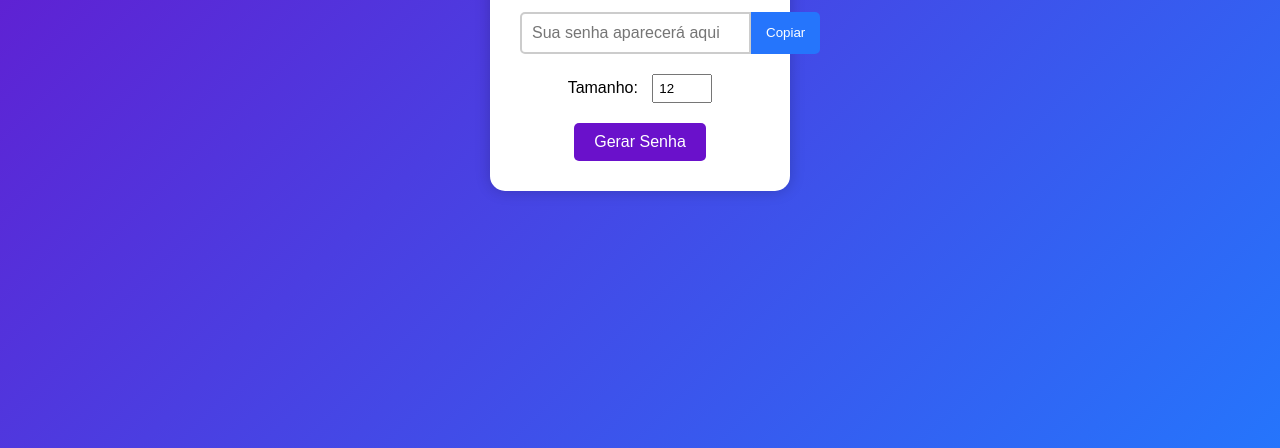
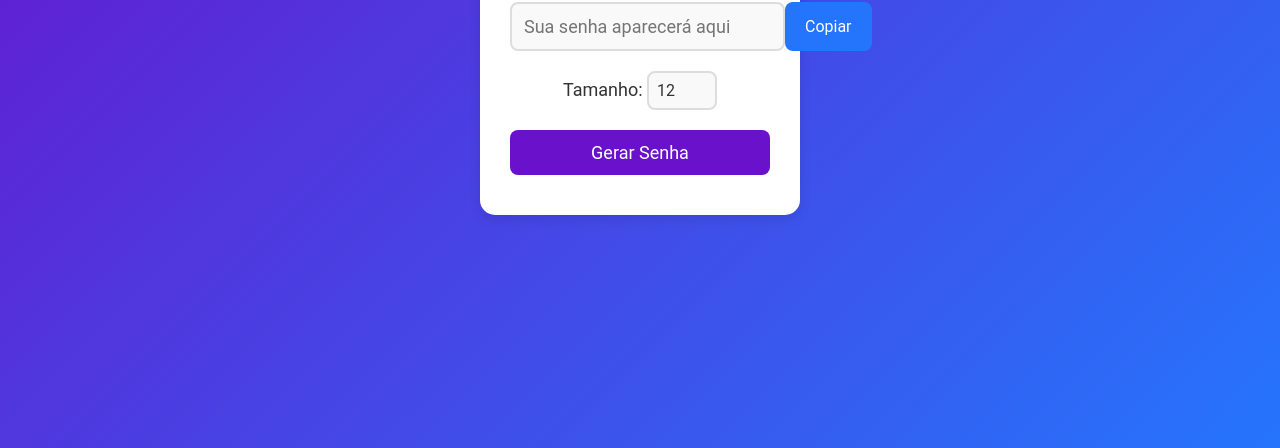
Before and after one commit to joaovitorrios/gerador-senhas, a plain HTML site: page index.html in a window 1280 px wide. Shown: the part 352-800 px from the top of the page. Drawn offline with Linux system fonts and the light colour scheme.

Commit message:
alteração no css

```diff
--- a/index.html
+++ b/index.html
@@ -20,6 +20,6 @@
         <button id="generate">Gerar Senha</button>
     </div>
 
-    <script src="script.js"></script>
+    <script src="./script.js"></script>
 </body>
 </html>
--- a/sscript.js
+++ b/script.js
@@ -3,7 +3,7 @@ const lengthInput = document.getElementById('length');
 const generateBtn = document.getElementById('generate');
 const copyBtn = document.getElementById('copy');
 
-// Caracteres possíveis
+
 const characters = "ABCDEFGHIJKLMNOPQRSTUVWXYZabcdefghijklmnopqrstuvwxyz0123456789!@#$%^&*()_+=-[]{}|;:,.<>?/";
 
 generateBtn.addEventListener('click', () => {
--- a/style.css
+++ b/style.css
@@ -2,7 +2,7 @@
     margin: 0;
     padding: 0;
     box-sizing: border-box;
-    font-family: 'Arial', sans-serif;
+    font-family: 'Roboto', sans-serif;
 }
 
 body {
@@ -11,44 +11,62 @@ body {
     display: flex;
     justify-content: center;
     align-items: center;
+    font-size: 18px;
+    color: #333;
 }
 
 .container {
-    background: white;
-    padding: 30px;
+    background: #fff;
+    padding: 40px 30px;
     border-radius: 15px;
-    box-shadow: 0 0 15px rgba(0, 0, 0, 0.2);
+    box-shadow: 0 4px 12px rgba(0, 0, 0, 0.1);
     text-align: center;
-    width: 300px;
+    width: 320px;
+    transition: transform 0.3s ease;
+}
+
+.container:hover {
+    transform: scale(1.05);
 }
 
 h1 {
     margin-bottom: 20px;
-    font-size: 24px;
-    color: #333;
+    font-size: 26px;
+    color: #4e4e4e;
+    letter-spacing: 1px;
 }
 
 .input-group {
     display: flex;
+    justify-content: space-between;
     margin-bottom: 20px;
 }
 
 #password {
     flex: 1;
-    padding: 10px;
-    font-size: 16px;
-    border: 2px solid #ccc;
-    border-radius: 5px 0 0 5px;
+    padding: 12px;
+    font-size: 18px;
+    border: 2px solid #ddd;
+    border-radius: 8px;
+    background-color: #f9f9f9;
+    color: #333;
     outline: none;
+    transition: border-color 0.3s ease;
+}
+
+#password:focus {
+    border-color: #6a11cb;
 }
 
 #copy {
-    padding: 10px 15px;
+    padding: 12px 20px;
     background-color: #2575fc;
     color: white;
     border: none;
-    border-radius: 0 5px 5px 0;
+    border-radius: 8px;
     cursor: pointer;
+    font-size: 16px;
+    transition: background-color 0.3s ease;
 }
 
 #copy:hover {
@@ -60,19 +78,31 @@ h1 {
 }
 
 #length {
-    width: 60px;
-    padding: 5px;
-    margin-left: 10px;
+    padding: 8px;
+    font-size: 16px;
+    width: 70px;
+    border-radius: 8px;
+    border: 2px solid #ddd;
+    background-color: #f9f9f9;
+    color: #333;
+    outline: none;
+    transition: border-color 0.3s ease;
+}
+
+#length:focus {
+    border-color: #6a11cb;
 }
 
 #generate {
-    padding: 10px 20px;
+    padding: 12px 25px;
     background-color: #6a11cb;
     color: white;
     border: none;
-    border-radius: 5px;
+    border-radius: 8px;
     cursor: pointer;
-    font-size: 16px;
+    font-size: 18px;
+    width: 100%;
+    transition: background-color 0.3s ease;
 }
 
 #generate:hover {
```
